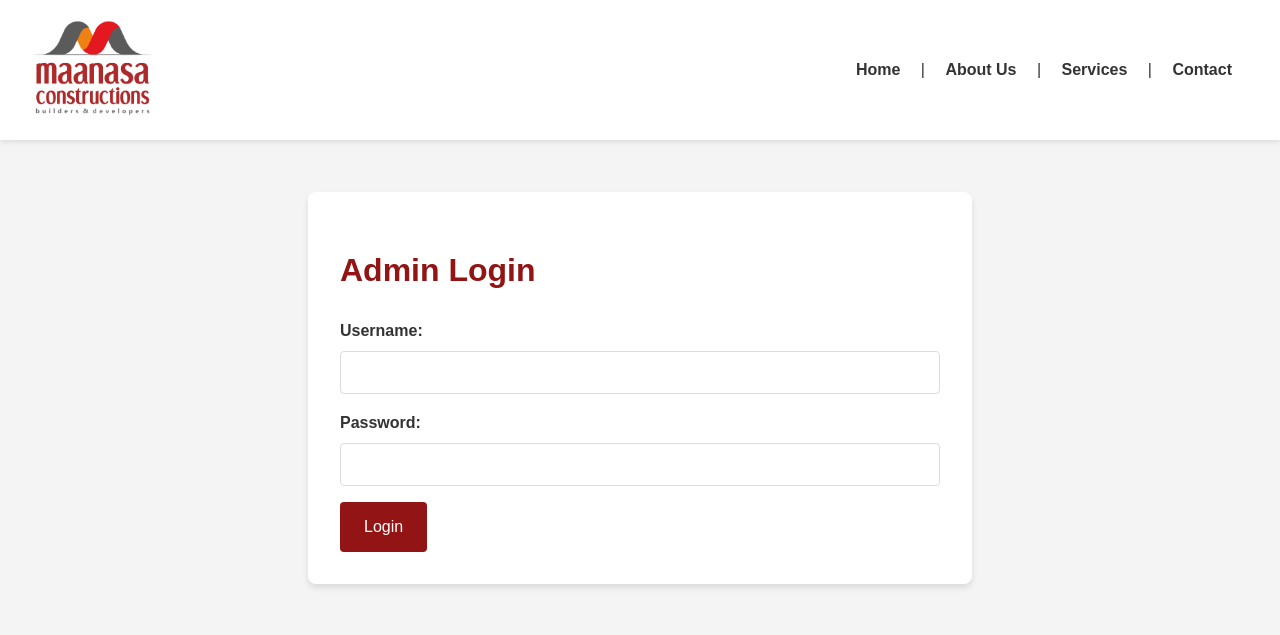
After one commit to Yashuk97/Maanasa-Website, a Flask app: page /login in a window 1280 px wide. The commit adds this page. Shown: the top 635 px of the page. Run offline with Flask 3, Linux system fonts and the light colour scheme.

Commit message:
added more functionality to the website, including login and admin pages

```diff
--- a/app.py
+++ b/app.py
@@ -1,6 +1,49 @@
-from flask import Flask, render_template
+from flask import Flask, render_template, request, redirect, url_for, flash
+from flask_sqlalchemy import SQLAlchemy
+from flask_admin import Admin
+from flask_admin.contrib.sqla import ModelView
+from flask_login import LoginManager, UserMixin, login_user, logout_user, current_user
+from flask_bcrypt import Bcrypt
 
 app = Flask(__name__)
+
+# Configure database connection and security
+app.config['SQLALCHEMY_DATABASE_URI'] = 'sqlite:///site.db'
+app.config['SECRET_KEY'] = 'a_very_secure_secret_key'
+
+# Initialize database, bcrypt, and login manager
+db = SQLAlchemy(app)
+bcrypt = Bcrypt(app)
+login_manager = LoginManager(app)
+login_manager.login_view = 'login'
+
+# Define database models before using them
+class Project(db.Model):
+    id = db.Column(db.Integer, primary_key=True)
+    name = db.Column(db.String(100), nullable=False)
+    location = db.Column(db.String(100), nullable=False)
+    description = db.Column(db.Text, nullable=False)
+
+    def __repr__(self):
+        return f"Project('{self.name}', '{self.location}')"
+
+class User(db.Model, UserMixin):
+    id = db.Column(db.Integer, primary_key=True)
+    username = db.Column(db.String(20), unique=True, nullable=False)
+    password = db.Column(db.String(60), nullable=False)
+
+# Define custom admin views after the models they use
+class MyProjectView(ModelView):
+    column_list = ('name', 'location', 'description')
+    column_labels = dict(name='Project Name', location='Location', description='Description')
+
+# Initialize Flask-Admin after all the models and views are defined
+admin = Admin(app, name='Maanasa Admin', template_mode='bootstrap3')
+admin.add_view(MyProjectView(Project, db.session, name='Projects'))
+
+@login_manager.user_loader
+def load_user(user_id):
+    return User.query.get(int(user_id))
 
 @app.route("/")
 def home():
@@ -12,12 +55,50 @@ def about():
 
 @app.route("/services")
 def services():
-    return render_template("services.html")
+    all_projects = Project.query.all()
+    return render_template("services.html", projects=all_projects)
 
-@app.route("/contact")
+@app.route("/contact", methods=['GET', 'POST'])
 def contact():
-    return render_template("contact.html")
+    if request.method == 'POST':
+        # Get data from the form
+        name = request.form.get('name')
+        email = request.form.get('email')
+        phone = request.form.get('phone')
+        project_id = request.form.get('project_id')
+        message = request.form.get('message')
 
+        # Print the data to your terminal
+        print("\n--- New Form Submission ---")
+        print(f"Name: {name}")
+        print(f"Email: {email}")
+        print(f"Phone: {phone}")
+        print(f"Project ID: {project_id}")
+        print(f"Message: {message}")
+        print("-----------------------------\n")
+
+        # We can pretend the message was sent
+        flash("Your message has been sent successfully!", "success")
+        return redirect(url_for('contact'))
+
+    all_projects = Project.query.all()
+    return render_template("contact.html", projects=all_projects)
+
+@app.route("/login", methods=['GET', 'POST'])
+def login():
+    if current_user.is_authenticated:
+        return redirect(url_for('admin.index'))
+    if request.method == 'POST':
+        username = request.form.get('username')
+        password = request.form.get('password')
+        user = User.query.filter_by(username=username).first()
+
+        if user and bcrypt.check_password_hash(user.password, password):
+            login_user(user)
+            return redirect(url_for('admin.index'))
+        else:
+            flash("Invalid username or password", "danger")
+    return render_template('login.html')
 
 if __name__ == "__main__":
     app.run(debug=True)
--- /dev/null
+++ b/static/css/style.css
@@ -0,0 +1,110 @@
+/* style.css */
+
+body {
+    font-family: Arial, sans-serif;
+    line-height: 1.6;
+    margin: 0;
+    padding: 0;
+    color: #333333; /* Use the dark gray for main text */
+    background-color: #F4F4F4; /* Light gray background */
+}
+
+/* Header and Navigation Styling */
+.main-header {
+    display: flex;
+    justify-content: space-between;
+    align-items: center;
+    padding: 1rem 2rem;
+    background-color: #FFFFFF; /* White background for header */
+    box-shadow: 0 2px 5px rgba(0,0,0,0.1);
+}
+
+.logo img {
+    height: 100px;
+    width: auto;
+}
+
+.main-nav a {
+    color: #333333; /* Dark text for navigation links */
+    text-decoration: none;
+    padding: 0.5rem 1rem;
+    font-weight: bold;
+}
+
+/* Generic Styling for Pages */
+h1, h2, h3 {
+    color: #921414; /* Use the dark red for headings */
+}
+
+main {
+    padding: 20px;
+}
+
+/* Flash Messages */
+.alert {
+    padding: 15px;
+    margin-bottom: 20px;
+    border: 1px solid transparent;
+    border-radius: 4px;
+    text-align: center;
+    font-weight: bold;
+}
+
+.alert-success {
+    color: #3c763d;
+    background-color: #dff0d8;
+    border-color: #d6e9c6;
+}
+
+/* Contact Form and Login Form Styling */
+.contact-container, .login-container {
+    max-width: 600px;
+    margin: 2rem auto;
+    padding: 2rem;
+    background: #fff;
+    border-radius: 8px;
+    box-shadow: 0 4px 6px rgba(0,0,0,0.1);
+}
+
+.form-group {
+    margin-bottom: 1rem;
+}
+
+.form-group label {
+    display: block;
+    margin-bottom: 0.5rem;
+    font-weight: bold;
+}
+
+.form-group input,
+.form-group textarea,
+.form-group select {
+    width: 100%;
+    padding: 0.8rem;
+    border: 1px solid #ddd;
+    border-radius: 4px;
+    box-sizing: border-box;
+}
+
+button[type="submit"] {
+    background-color: #921414; /* Use the dark red for buttons */
+    color: white;
+    padding: 1rem 1.5rem;
+    border: none;
+    border-radius: 4px;
+    cursor: pointer;
+    font-size: 1rem;
+}
+
+button[type="submit"]:hover {
+    background-color: #7a1010;
+}
+
+/* Project Item Styling */
+.project-item {
+    background-color: #fff;
+    border-radius: 8px;
+    box-shadow: 0 4px 6px rgba(0, 0, 0, 0.1);
+    padding: 2rem;
+    margin-bottom: 2rem;
+}
--- a/templates/about.html
+++ b/templates/about.html
@@ -3,6 +3,6 @@
 {% block title %} About Us {% endblock %}
 
 {% block content %}
-<h1>About Our Company</h1>
-<p>Built with trust and love</p>
+    <h1>About Our Company</h1>
+    <p>Built with trust and love</p>
 {% endblock %}
--- a/templates/base.html
+++ b/templates/base.html
@@ -3,11 +3,17 @@
 <head>
     <meta charset="UTF-8">
     <meta name="viewport" content="width=device-width, initial-scale=1.0">
-    <title>Maanasa Constructions</title>
+    <title>{% block title %}Maanasa Constructions{% endblock %}</title>
+    <link rel="stylesheet" href="{{ url_for('static', filename='css/style.css') }}">
 </head>
 <body>
-    <header>
-        <nav>
+    <header class="main-header">
+        <div class="logo">
+            <a href="/">
+                <img src="{{ url_for('static', filename='images/logo.png') }}" alt="Maanasa Constructions Logo">
+            </a>
+        </div>
+        <nav class="main-nav">
             <a href="/">Home</a> |
             <a href="/about">About Us</a> |
             <a href="/services">Services</a> |
@@ -15,10 +21,21 @@
         </nav>
     </header>
     <main>
-
+        {% with messages = get_flashed_messages(with_categories=true) %}
+        {% if messages %}
+        <div class="flashes">
+            {% for category, message in messages %}
+            <div class="alert alert-{{ category }}">
+                {{ message }}
+            </div>
+            {% endfor %}
+        </div>
+        {% endif %}
+        {% endwith %}
+        {% block content %}
+        {% endblock %}
     </main>
     <footer>
-
     </footer>
 </body>
 </html>
--- /dev/null
+++ b/templates/login.html
@@ -0,0 +1,21 @@
+{% extends "base.html" %}
+
+{% block title %} Admin Login {% endblock %}
+
+{% block content %}
+<div class="login-container">
+    <h1>Admin Login</h1>
+
+    <form method="POST" action="">
+        <div class="form-group">
+            <label for="username">Username:</label>
+            <input type="text" id="username" name="username" required>
+        </div>
+        <div class="form-group">
+            <label for="password">Password:</label>
+            <input type="password" id="password" name="password" required>
+        </div>
+        <button type="submit">Login</button>
+    </form>
+</div>
+{% endblock %}
```
Also changed, not shown: templates/contact.html (+36 -3 lines), templates/services.html (+9 -3 lines), instance/site.db (added), static/images/logo.png (added), 1 other file.
